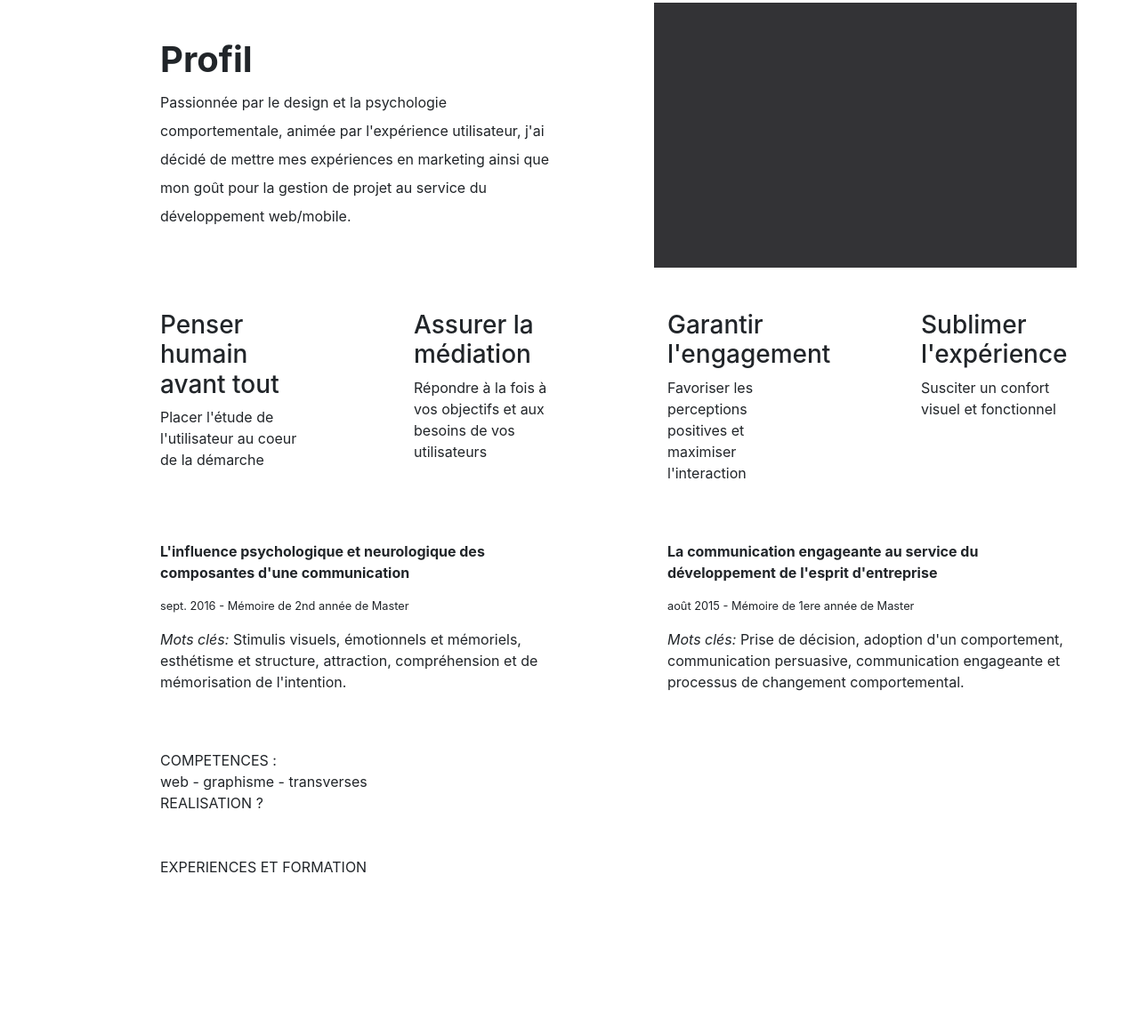
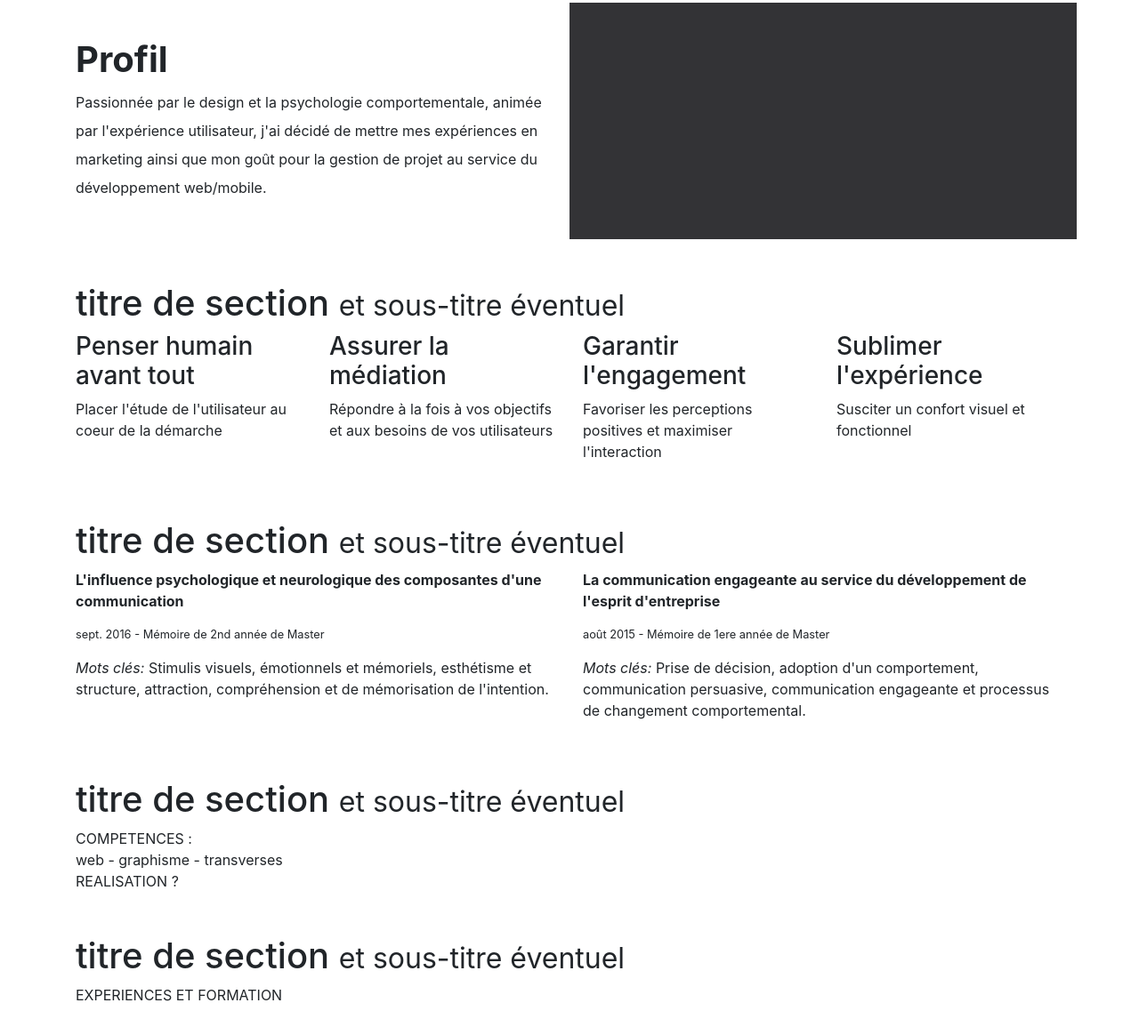
Before and after one commit to Sheeptune/Bacalao, a plain HTML site: page index.html in a window 1280 px wide. Shown: the part 520-1684 px from the top of the page at 89% size. Before the commit the page ends 1555 px from the top, so only its background shows below. Drawn offline with Linux system fonts and the light colour scheme.

Commit message:
tried to improve the global style

```diff
--- a/index.html
+++ b/index.html
@@ -51,42 +51,48 @@
                 </div>
 
                 <div class="row mt-5 mb-5 whoami">
-                    <div class="col-sm-10 offset-sm-1 col-md-5 offset-md-1">
+                    <div class="col-sm-10 offset-sm-1 col-md-6 offset-md-0">
                         <h1 class="font-weight-bold">Profil</h1>
                         <span class="byline">
                         </span>
                         <p>Passionnée par le design et la psychologie comportementale, animée par l'expérience utilisateur, j'ai décidé de mettre mes expériences en marketing ainsi que mon goût pour la gestion de projet au service du développement web/mobile.</p>
                     </div>
-                    <div class="col-sm-10 offset-sm-1 col-md-5 offset-md-1 illustration">
+                    <div class="col-sm-10 offset-sm-1 col-md-6 offset-md-0 illustration">
                     </div>
                 </div>
 
                 <div class="row mt-5 mb-5 approche">
-                    <div class="col-sm-5 offset-sm-1 col-md-2 offset-md-1 methode">
+                        <div class="col-sm-10 offset-sm-1 col-md-12 offset-md-0">
+                            <h1>titre de section <small>et sous-titre éventuel</small></h1>
+                        </div>
+                    <div class="col-sm-5 offset-sm-1 col-md-3 offset-md-0 methode">
                         <h3>Penser humain avant tout</h3>
                         <p>Placer l'étude de l'utilisateur au coeur de la démarche</p>
                     </div>
-                    <div class="col-sm-5 offset-sm-1 col-md-2 offset-md-1 methode">
+                    <div class="col-sm-5 offset-sm-1 col-md-3 offset-md-0 methode">
                         <h3>Assurer la médiation</h3>
                         <p>Répondre à la fois à vos objectifs et aux besoins de vos utilisateurs</p>
                     </div>
-                    <div class="col-sm-5 offset-sm-1 col-md-2 offset-md-1 methode">
+                    <div class="col-sm-5 offset-sm-1 col-md-3 offset-md-0 methode">
                         <h3>Garantir l'engagement</h3>
                         <p>Favoriser les perceptions positives et maximiser l'interaction</p>
                     </div>
-                    <div class="col-sm-5 offset-sm-1 col-md-2 offset-md-1 methode">
+                    <div class="col-sm-5 offset-sm-1 col-md-3 offset-md-0 methode">
                         <h3>Sublimer l'expérience</h3>
                         <p>Susciter un confort visuel et fonctionnel</p>
                     </div>
                 </div>
 
                 <div class="row mt-5 mb-5 memo">
-                    <div class="col-md-5 offset-md-1">
+                        <div class="col-sm-10 offset-sm-1 col-md-12 offset-md-0">
+                                <h1>titre de section <small>et sous-titre éventuel</small></h1>
+                            </div>
+                    <div class="col-md-6">
                         <p class="font-weight-bold">L'influence psychologique et neurologique des composantes d'une communication</p>
                         <p class="smallfont">sept. 2016 - Mémoire de 2nd année de Master </p>
                         <p><span class="font-italic">Mots clés: </span>Stimulis visuels, émotionnels et mémoriels, esthétisme et structure, attraction, compréhension et de mémorisation de l'intention.</p>
                     </div>
-                    <div class="col-md-5 offset-md-1">
+                    <div class="col-md-6">
                         <p class="font-weight-bold">La communication engageante au service du développement de l'esprit d'entreprise</p>
                         <p class="smallfont">août 2015 - Mémoire de 1ere année de Master </p>
                         <p><span class="font-italic">Mots clés: </span>Prise de décision, adoption d'un comportement, communication persuasive, communication engageante et processus de changement comportemental.</p>
@@ -96,7 +102,10 @@
 
             <section class="container" id="skills">
                 <div class="row mt-5 mb-5">
-                    <div class="col-sm-10 offset-sm-1">
+                        <div class="col-sm-10 offset-sm-1 col-md-12 offset-md-0">
+                                <h1>titre de section <small>et sous-titre éventuel</small></h1>
+                            </div>
+                    <div class="col-sm-10 offset-sm-1 col-md-12 offset-md-0">
                         COMPETENCES :
                         <nav> web - graphisme - transverses</nav>
                         REALISATION ?
@@ -106,7 +115,10 @@
 
             <section class="container" id="timeline">
                 <div class="row mt-5 mb-5">
-                    <div class="col-sm-10 offset-sm-1">
+                    <div class="col-sm-10 offset-sm-1 col-md-12 offset-md-0">
+                        <h1>titre de section <small>et sous-titre éventuel</small></h1>
+                    </div>
+                    <div class="col-sm-10 offset-sm-1 col-md-12 offset-md-0">
                         EXPERIENCES ET FORMATION
                     </div>
                 </div>
```
